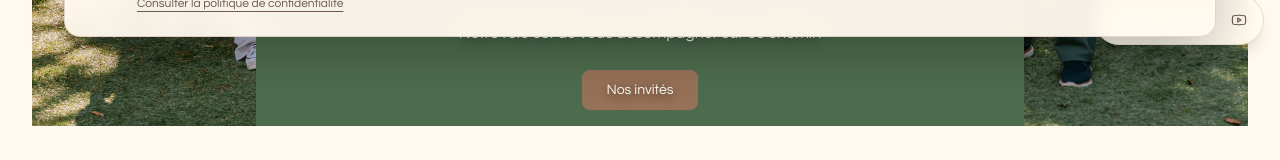
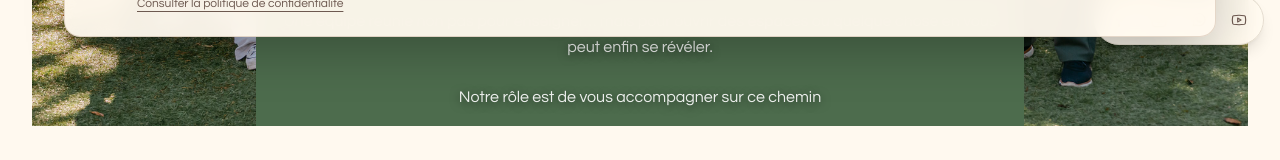
Before and after one commit to stephanemalho/ava-template, a Next.js app: page /notre-equipe in a window 1280 px wide. Shown: the part 739-899 px from the top of the page. Built offline with nearby package versions, Linux system fonts and the light colour scheme; no server answers.

Commit message:
Retire le bouton Nos invités de la page équipe

```diff
--- a/app/notre-equipe/page.tsx
+++ b/app/notre-equipe/page.tsx
@@ -66,7 +66,6 @@ export default function EquipePage() {
                         </p>
                         <p className="text-base leading-relaxed text-white/90">Une équipe réunie non pas pour enseigner… mais pour ouvrir des espaces où quelque chose en vous peut enfin se révéler.</p>
                         <p className="text-base leading-relaxed text-white/90">Notre rôle est de vous accompagner sur ce chemin</p>
-                        <LinkButton href="#notre-equipe" size="lg">Nos invités</LinkButton>
                     </div>
                 </div>
             </section>
```
